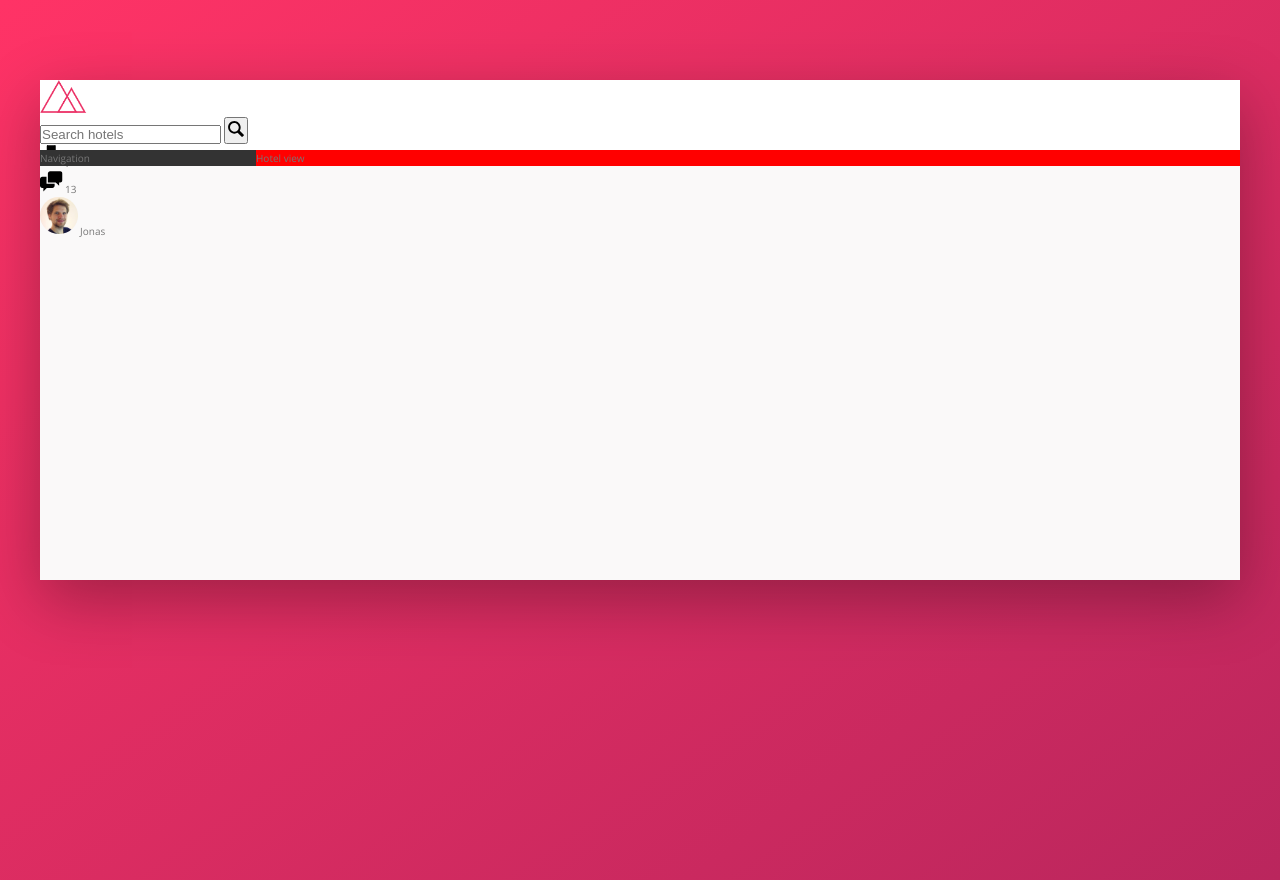
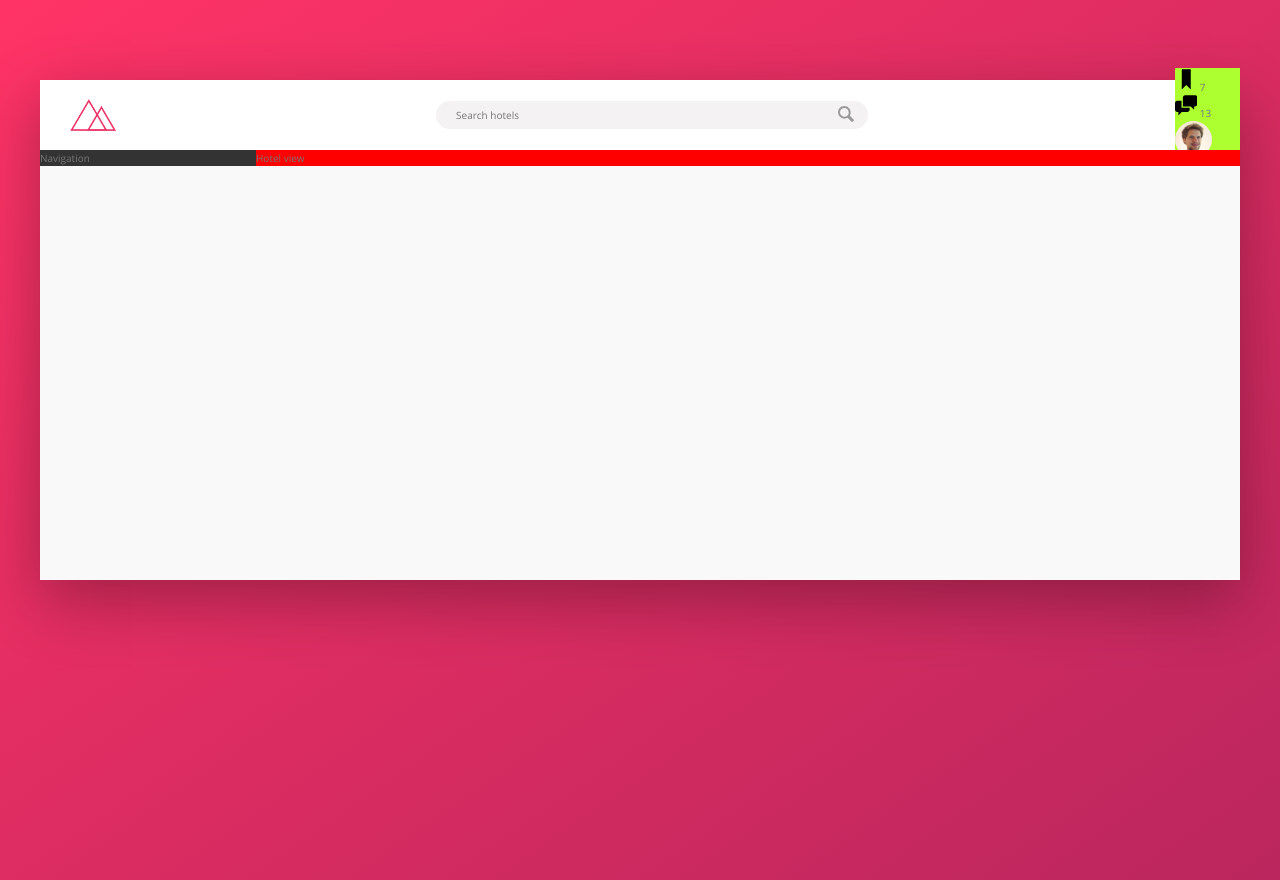
Before and after one commit to vukojevicc/Trillo-Project-from-sass-course, a website: page index.html in a window 1280 px wide. Drawn offline with nearby package versions, Linux system fonts and the light colour scheme.

Commit message:
styling earch bar except it's left to style placeholder text and input text style (last two minutes of lecture)

```diff
--- a/sass/_components.scss
+++ b/sass/_components.scss
@@ -2,23 +2,59 @@
 ///////// LOGO
 .logo{
     height: 3.25rem;
+    margin-left: 3rem;
 }
 
 ////////////////////////////////////
 ///////// SEARCH
 .search{
 
+    flex: 0 0 40%;
+
+    display: flex;
+    align-items: center;
+    justify-content: center;
+
     &__input{
+        font-family: inherit;
+        font-size: inherit;
+        color: inherit;
+        background-color: var(--color-grey-light-2);
+        border: none;
+        padding: 0.7rem 2rem;
+        border-radius: 100px;
+        width: 90%;
+        transition: all .2s;
+        margin-right: -3.25rem;
 
+        &:focus{
+            outline: none;
+            width: 100%;
+            background-color: var(--color-grey-light-3);
+        }
+    }
+
+    &__input:focus + &__button{
+        background-color: var(--color-grey-light-3);
     }
 
     &__button{
+        border: none;
+        background-color: var(--color-grey-light-2);
 
+        &:focus{
+            outline: none;
+        }
+
+        &:active{
+            transform: translateY(2px);
+        }
     }
 
     &__icon{
         height: 2rem;
         width: 2rem;
+        fill: var(--color-grey-dark-3);
     }
 }
 
@@ -26,6 +62,7 @@
 ///////// USER NAVIGATION
 .user-nav{
 
+    background-color: greenyellow;
     &__icon-box{
 
     }
--- a/sass/_layout.scss
+++ b/sass/_layout.scss
@@ -9,6 +9,10 @@
 .header{
     height: 7rem;
     background-color: #fff;
+
+    display: flex;
+    justify-content: space-between;
+    align-items: center;
 }
 .content{
     display: flex;
```
Also changed, not shown: css/style.css.
